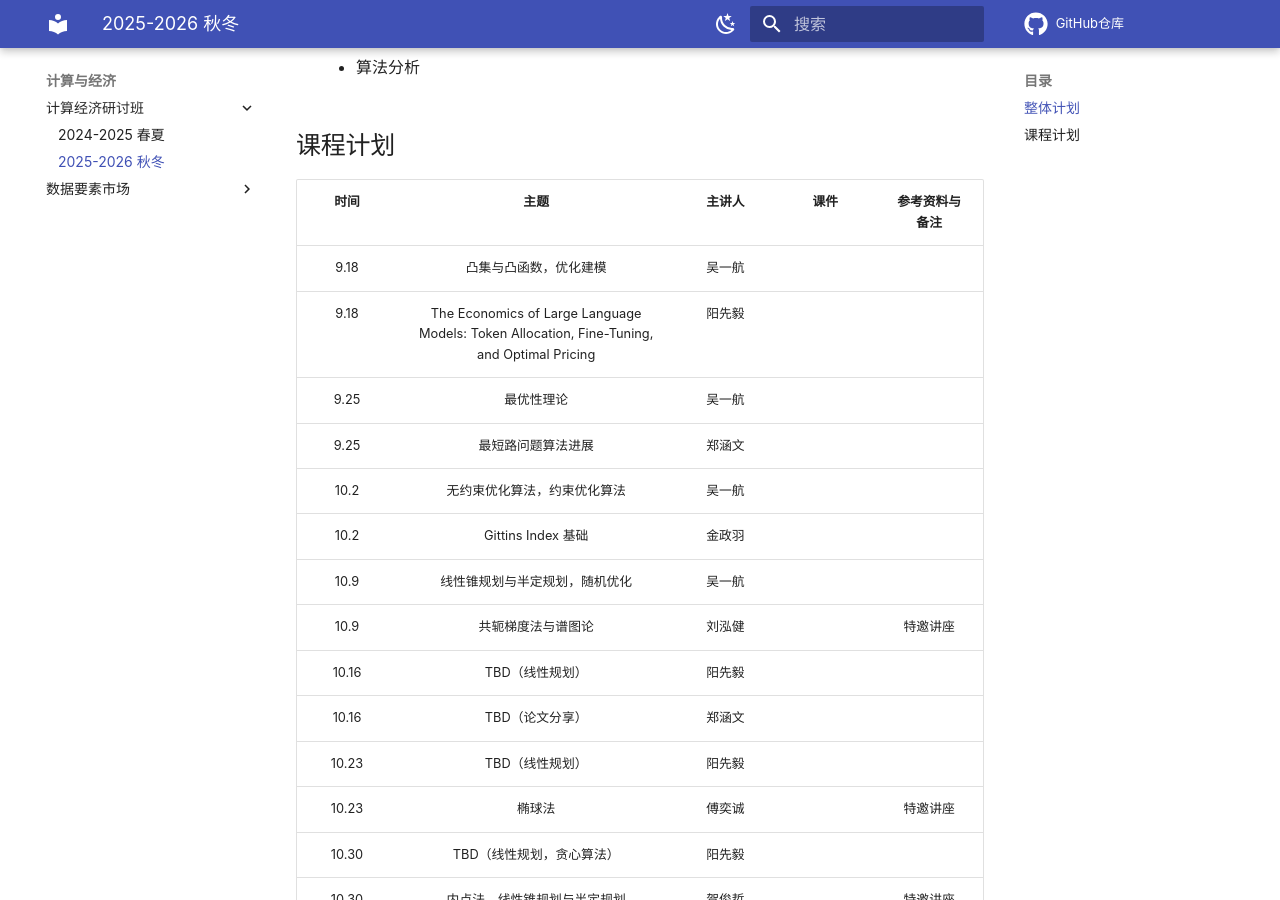
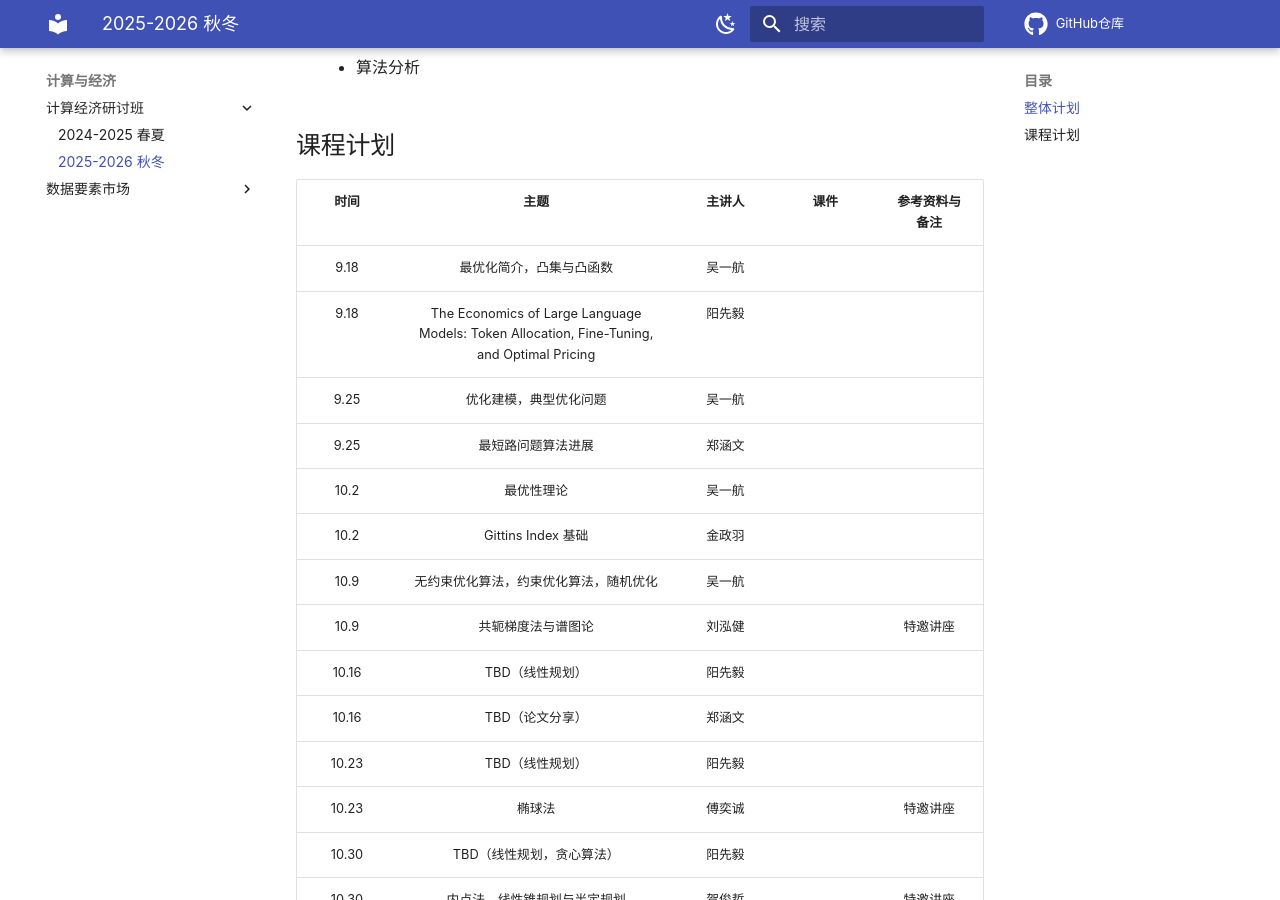
Before and after one commit to yhwu-is/Teach, an MkDocs documentation site: the page built from docs/ec/seminar/26fa.md, in a window 1280 px wide and 900 px high, scrolled down 963 px. Built offline with MkDocs 1.6.1 and Material for MkDocs 9.7.7, drawn with Linux system fonts in a browser that asks for light colours; comment, search, counter and statistics services are not loaded.

Commit message:
docs:更新25-26fa优化研讨班

```diff
--- a/docs/ec/seminar/26fa.md
+++ b/docs/ec/seminar/26fa.md
@@ -34,13 +34,13 @@
 
 | 时间 | 主题 | 主讲人 | 课件 | 参考资料与备注 |
 | :---: | :----: | :---: | :---: | :---: |
-| 9.18 | 凸集与凸函数，优化建模 | 吴一航 |  |  |
+| 9.18 | 最优化简介，凸集与凸函数 | 吴一航 |  |  |
 | 9.18 | The Economics of Large Language Models: Token Allocation, Fine-Tuning, and Optimal Pricing | 阳先毅 |  |  |
-| 9.25 | 最优性理论 | 吴一航 |  |  |
+| 9.25 | 优化建模，典型优化问题 | 吴一航 |  |  |
 | 9.25 | 最短路问题算法进展 | 郑涵文 |  |  |
-| 10.2 | 无约束优化算法，约束优化算法 | 吴一航 |  |  |
+| 10.2 | 最优性理论 | 吴一航 |  |  |
 | 10.2 | Gittins Index 基础 | 金政羽 |  |  |
-| 10.9 | 线性锥规划与半定规划，随机优化 | 吴一航 |  |  |
+| 10.9 | 无约束优化算法，约束优化算法，随机优化 | 吴一航 |  |  |
 | 10.9 | 共轭梯度法与谱图论 | 刘泓健 |  | 特邀讲座 |
 | 10.16 | TBD（线性规划） | 阳先毅 |  |  |
 | 10.16 | TBD（论文分享） | 郑涵文 |  |  |
```
